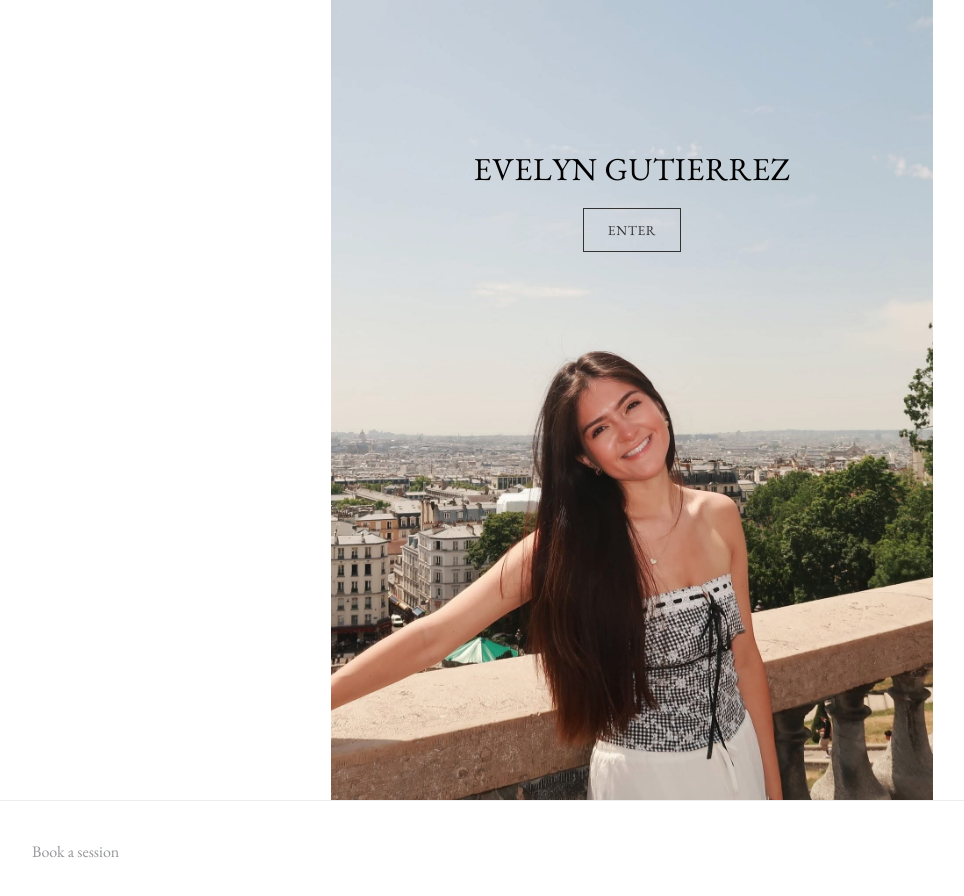
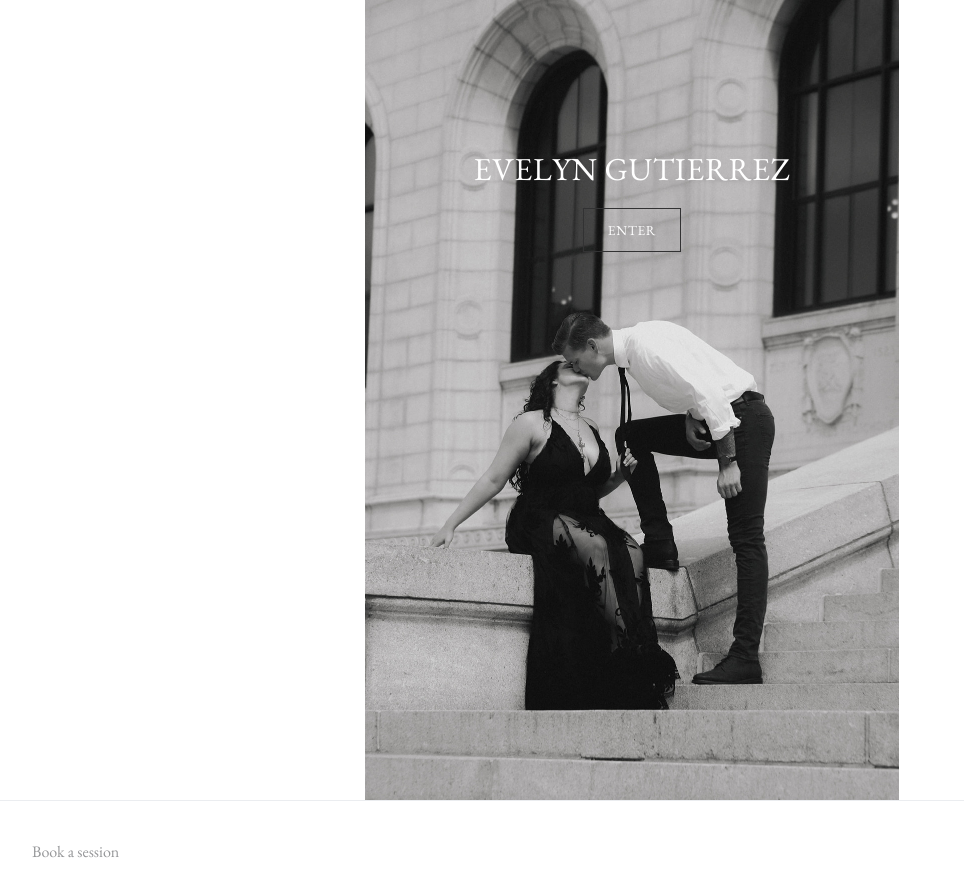
Before and after one commit to eviegut-cell/evelyngutierrez, a website: page index.html in a window 1280 px wide. Shown: the whole page, without its empty margins (8-972 px from the left). Drawn offline with nearby package versions, Linux system fonts and the light colour scheme.

Commit message:
changing title page color

```diff
--- a/styles.css
+++ b/styles.css
@@ -77,7 +77,7 @@ a {
   place-items: center;
   text-align: center;
   position: relative;
-  background-image: url('./IMG_5886.jpeg');
+  background-image: url('./IMG_0122.jpg');
   background-size: contain;
   background-repeat: no-repeat;
   background-position: center;
@@ -110,7 +110,7 @@ a {
   letter-spacing: 0.02em;
   font-weight: 400;
   text-transform: uppercase;
-  color: #000000;
+  color: #ffffff;
 }
 
 .enter-button,
@@ -121,7 +121,7 @@ a {
   min-height: 44px;
   padding: 0 24px;
   border: 1px solid var(--van-text-color);
-  color: var(--van-text-color);
+  color: #ffffff;
   background: transparent;
   text-transform: uppercase;
   letter-spacing: 0.05em;
```
